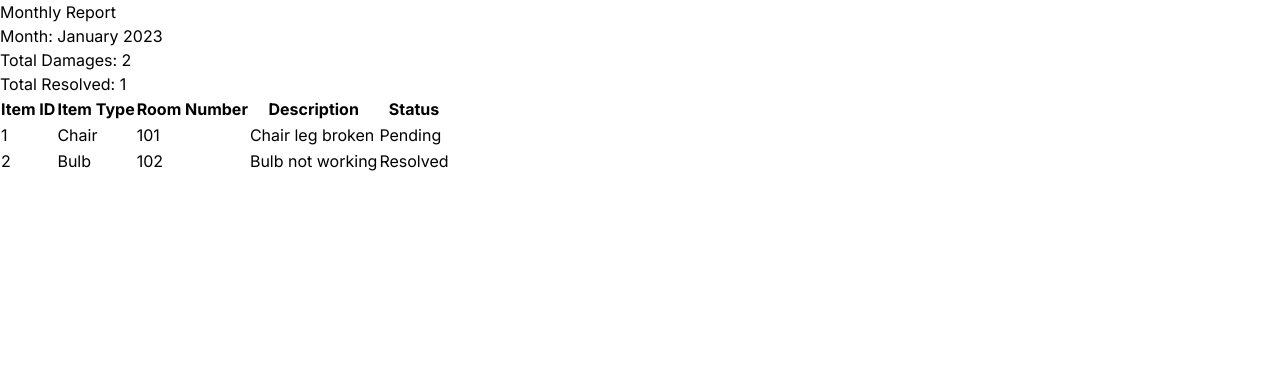
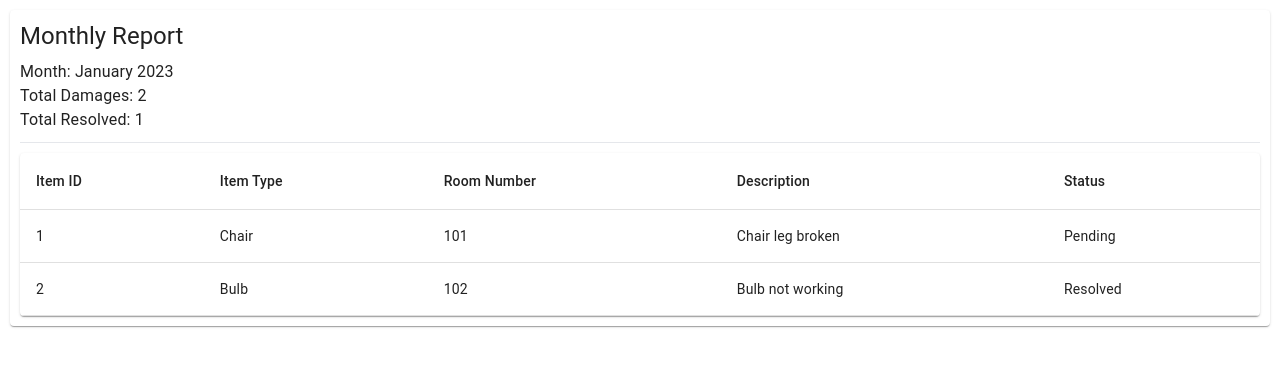
Before and after one commit to JosephLahiru/hostel-management-system, a Next.js app: page /MonthlyReports in a window 1280 px wide. Shown: the top 366 px of the page. Built offline with nearby package versions, Linux system fonts and the light colour scheme.

Commit message:
Change to Mui MonthlyReport

```diff
--- a/app/MonthlyReports/page.tsx
+++ b/app/MonthlyReports/page.tsx
@@ -1,7 +1,15 @@
 import React from 'react';
-import Link from 'next/link';
+import {
+  Table,
+  TableBody,
+  TableCell,
+  TableContainer,
+  TableHead,
+  TableRow,
+  Paper,
+  Typography,
+} from '@mui/material';
 
-// dummy data for monthly report
 const dummyMonthlyReports = [
   {
     month: 'January 2023',
@@ -13,7 +21,6 @@ const dummyMonthlyReports = [
     totalDamages: 15,
     totalResolved: 10,
   },
-
 ];
 
 const dummyDailyReports = [
@@ -31,44 +38,57 @@ const dummyDailyReports = [
     description: 'Bulb not working',
     status: 'Resolved',
   },
-
 ];
 
 function MonthlyReports() {
   return (
-    <div>
-      <h1>Monthly Report</h1>
-
-
+    <Paper
+      sx={{
+        margin: '10px',
+        overflow: 'hidden',
+        padding: '10px',
+      }}
+    >
+      <Typography variant="h5" gutterBottom>
+        Monthly Report
+      </Typography>
       <div>
-        <p>Month: {dummyMonthlyReports[0].month}</p>
-        <p>Total Damages: {dummyMonthlyReports[0].totalDamages}</p>
-        <p>Total Resolved: {dummyMonthlyReports[0].totalResolved}</p>
+        <Typography variant="body1">
+          Month: {dummyMonthlyReports[0].month}
+        </Typography>
+        <Typography variant="body1">
+          Total Damages: {dummyMonthlyReports[0].totalDamages}
+        </Typography>
+        <Typography variant="body1">
+          Total Resolved: {dummyMonthlyReports[0].totalResolved}
+        </Typography>
       </div>
-
-      <table>
-        <thead>
-          <tr>
-            <th>Item ID</th>
-            <th>Item Type</th>
-            <th>Room Number</th>
-            <th>Description</th>
-            <th>Status</th>
-          </tr>
-        </thead>
-        <tbody>
-          {dummyDailyReports.map((report, index) => (
-            <tr key={index}>
-              <td>{report.damaged_item_id}</td>
-              <td>{report.damaged_item_type}</td>
-              <td>{report.room_number}</td>
-              <td>{report.description}</td>
-              <td>{report.status}</td>
-            </tr>
-          ))}
-        </tbody>
-      </table>
-    </div>
+      <hr style={{ margin: '10px 0' }} />
+      <TableContainer component={Paper}>
+        <Table>
+          <TableHead>
+            <TableRow>
+              <TableCell>Item ID</TableCell>
+              <TableCell>Item Type</TableCell>
+              <TableCell>Room Number</TableCell>
+              <TableCell>Description</TableCell>
+              <TableCell>Status</TableCell>
+            </TableRow>
+          </TableHead>
+          <TableBody>
+            {dummyDailyReports.map((report, index) => (
+              <TableRow key={index}>
+                <TableCell>{report.damaged_item_id}</TableCell>
+                <TableCell>{report.damaged_item_type}</TableCell>
+                <TableCell>{report.room_number}</TableCell>
+                <TableCell>{report.description}</TableCell>
+                <TableCell>{report.status}</TableCell>
+              </TableRow>
+            ))}
+          </TableBody>
+        </Table>
+      </TableContainer>
+    </Paper>
   );
 }
 
```
